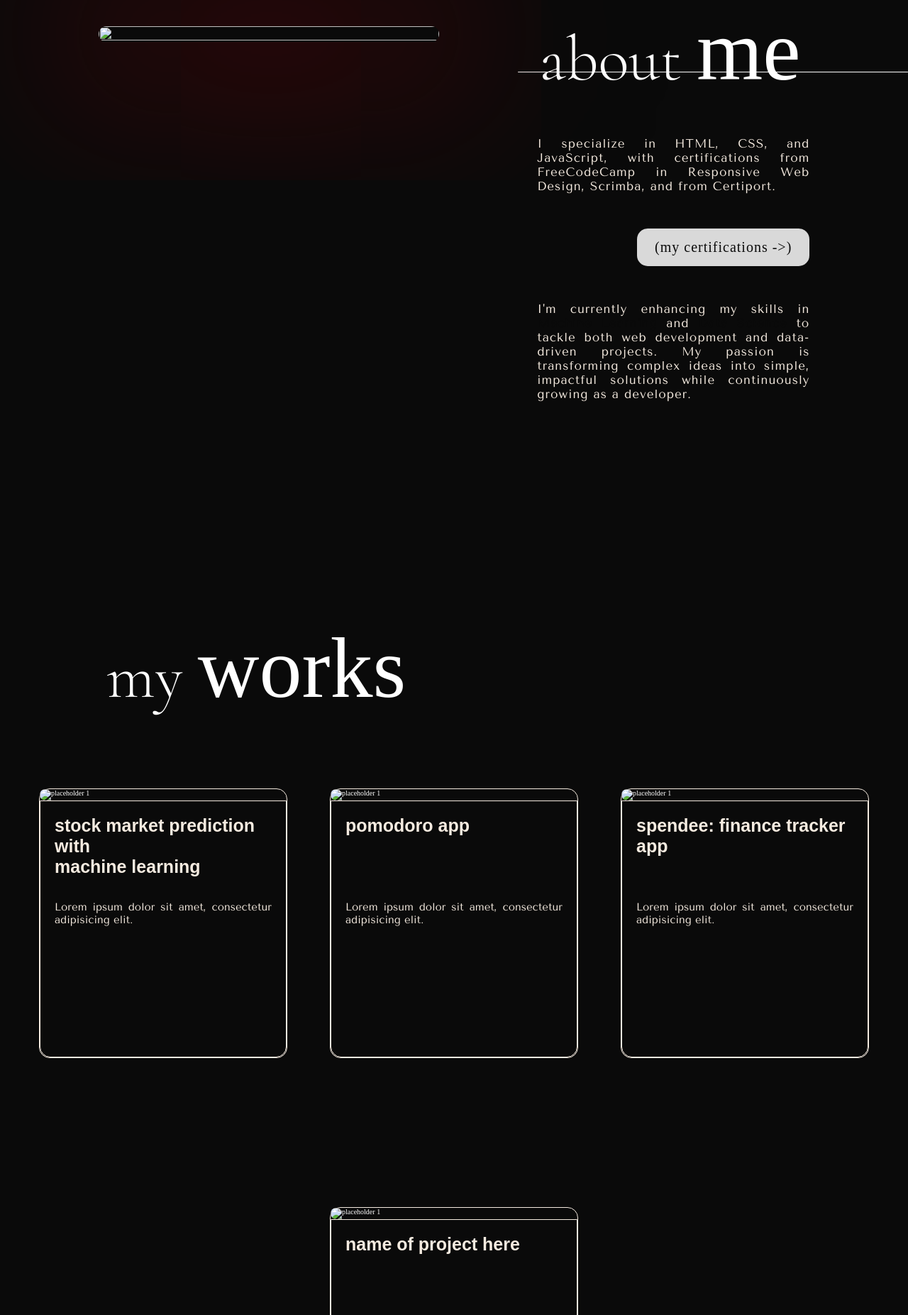
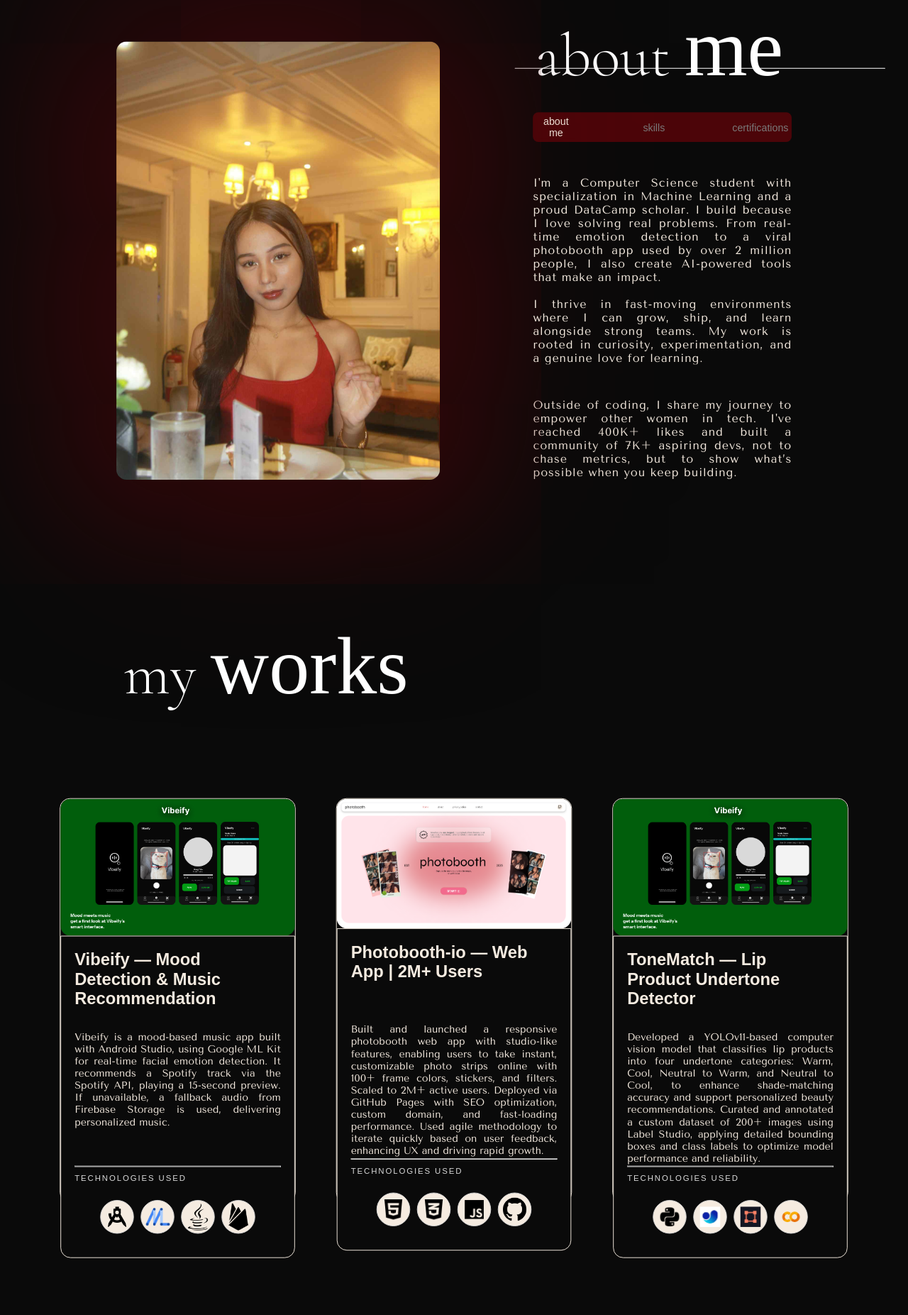
Before and after one commit to judiemosinabre/judiemosinabre.dev, a plain HTML site: page index.html in a window 1280 px wide. Shown: the part 947-2800 px from the top of the page at 71% size. Drawn offline with nearby package versions, Linux system fonts and the light colour scheme; a web font is replaced by a local one.

Commit message:
feat: update content and add animation in sections

```diff
--- a/index.html
+++ b/index.html
@@ -19,9 +19,10 @@
                     <li class="underline-hover"><a href="#about">About</a></li>
                     <li class="underline-hover"><a href="#works">Works</a></li>
 
-                    <div id="contact-wrapper">
+                    <li id="contact-wrapper"><a href="#contact">Contact</a></li>
+                    <!-- <div id="contact-wrapper">
                         <li id="contact-text"><a href="#contact">Contact</a></li>
-                    </div>
+                    </div> -->
                 </ul>
                 <div>
 
@@ -30,67 +31,72 @@
         </header>
         <main>
             <section class="hero" id="home">
-                <div class="hero-heading">
+                <div class="hero-heading hidden">
                     <h1 class="hero-title heading">welcome to my</h1>
                     <h1 class="cursive-text">portfolio</h1>
                 </div>
-                <div class="hero-subheading">
+                <div class="hero-subheading hidden">
                     <p class="normal-text">(I'm Judie) <br> (web developer)</p>
                 </div>
             </section>
             <section id="about">
-                <div class="header-container">
+                <div class="header-container hidden">
                     <h2 class="header-title heading about-title">about
                         <span class="cursive-text">me</span>
                     </h2>
                 </div>
-                <div class="about-content">
+                <div class="about-content hidden">
                     <img
-                        src="./assets/me.jpg"
+                        src="./assets/red_me.jpg"
                         class="about-image"
                     />
                     <div class="about-text">
-                        <p class="normal-text about-paragraph">
-                            I specialize in HTML, CSS, and JavaScript, with certifications from FreeCodeCamp in Responsive Web Design, Scrimba, and
-                            from Certiport.
+                        <div class="about-nav-container">
+                            <button class="about-nav" id="about-me-btn">about me</button>
+                            <button class="about-nav" id="about-skills-btn">skills</button>
+                            <button class="about-nav" id="about-cert-btn">certifications</button>
+                        </div>
+                        <p class="normal-text about-paragraph" id="about-text-placeholder">
+                            I'm a Computer Science student with specialization in Machine Learning and a proud DataCamp scholar. I build because I love solving
+                            real problems. From real-time emotion detection to a viral photobooth app used by over 2 million people, I also create
+                            AI-powered tools that make an impact.
+                            <br><br>
+                            I thrive in fast-moving environments where I can grow, ship, and learn alongside strong teams. My work is rooted in
+                            curiosity, experimentation, and a genuine love for learning.
                         </p>
-                        <div class="certifications-container">
-                            <a
-                            href="https://1drv.ms/f/c/61253542cbe8fae4/EsbsdLVW1JFArd9UrwkBXuwBrWnCntMcbbjIIE1ucrPRDg?e=bjm0Ra"
-                            target="_blank"
-                            class="cert-text">
-                                (my certifications ->)
-                            </a>
-                        </div>
-                        <p class="normal-text about-paragraph">
-                            I'm currently enhancing my skills in <span class="dark-text">Machine Learning</span> and <span class="dark-text">Data Science</span> to tackle both web development and data-driven
-                            projects. My passion is transforming complex ideas into simple, impactful solutions while continuously growing as a
-                            developer.
+                        <p class="normal-text about-paragraph" id="about-me-extra">
+                            Outside of coding, I share my journey to empower other women in tech. I've reached 400K+ likes and built a community of 7K+ aspiring devs, not to chase metrics, but to show what’s possible when you keep building.
                         </p>
                     </div>
                 </div>
             </section>
             <section id="works">
-                <div class="header-container work-title-container">
+                <div class="header-container work-title-container hidden">
                     <h2 class="header-title heading works-title">my
                         <span class="cursive-text">works</span>
                     </h2>
                 </div>
-                <div class="works-container">
+                <div class="works-container hidden">
                     <div class="work-card">
                         <img
                             class="work-image"
-                            src="assets/placeholder-1.jpg"
+                            src="assets/vibeify-assets/vibeify-mockup.png"
                             alt="placeholder 1"
                         />
                         <div class="work-text">
-                            <h3 class="project-title">stock market prediction with <br> machine learning</h3>
+                            <h3 class="project-title">Vibeify — Mood Detection & Music Recommendation</h3>
                             <p class="project-description">
-                                Lorem ipsum dolor sit amet, consectetur adipisicing elit.
+                                Vibeify is a mood-based music app built with Android Studio, using Google ML Kit for real-time facial emotion detection.
+                                It recommends a Spotify track via the Spotify API, playing a 15-second preview. If unavailable, a fallback audio from
+                                Firebase Storage is used, delivering personalized music.
                             </p>
-
-                            <div class="icons-container">
-                                <a></a>
+                            <hr>
+                            <p class="arial-text">TECHNOLOGIES USED</p>
+                            <div class="tech-icons-container">
+                                <div class="tech-icons"><img src="assets/vibeify-assets/android-studio-icon.png" alt="" class="tech-image-icons"></div>
+                                <div class="tech-icons"><img src="assets/vibeify-assets/ml-kit-icon.png" alt="" class="tech-image-icons"></div>
+                                <div class="tech-icons"><img src="assets/vibeify-assets/java-icon.png" alt="" class="tech-image-icons"></div>
+                                <div class="tech-icons"><img src="assets/vibeify-assets/firebase-icon.png" alt="" class="tech-image-icons"></div>
                             </div>
                         </div>
                     </div>
@@ -98,62 +104,58 @@
                     <div class="work-card">
                         <img
                             class="work-image"
-                            src="assets/placeholder-2.jpg"
+                            src="assets/photobooth-assets/home-mockup.png"
                             alt="placeholder 1"
                         />
                         <div class="work-text">
-                            <h3 class="project-title">pomodoro app</h3>
+                            <h3 class="project-title">Photobooth-io — Web App | 2M+ Users</h3>
                             <p class="project-description">
-                                Lorem ipsum dolor sit amet, consectetur adipisicing elit.
+                                Built and launched a responsive photobooth web app with studio-like features, enabling users to take instant,
+                                customizable photo strips online with 100+ frame colors, stickers, and filters. Scaled to 2M+ active users. Deployed via GitHub Pages with SEO optimization, custom domain, and fast-loading performance. Used agile
+                                methodology to iterate quickly based on user feedback, enhancing UX and driving rapid growth.
                             </p>
-
-                            <div class="icons-container">
-                                <a></a>
+                            <hr>
+                            <p class="arial-text">TECHNOLOGIES USED</p>
+                            <div class="tech-icons-container">
+                                <div class="tech-icons"><img src="assets/photobooth-assets/html-icon.png" alt="" class="tech-image-icons large-icons"></div>
+                                <div class="tech-icons"><img src="assets/photobooth-assets/css-icon.png" alt="" class="tech-image-icons large-icons"></div>
+                                <div class="tech-icons"><img src="assets/photobooth-assets/js-icon.png" alt="" class="tech-image-icons large-icons"></div>
+                                <div class="tech-icons"><img src="assets/icons/github-icon.png" alt="" class="tech-image-icons"></div>
                             </div>
                         </div>
                     </div>
                     <div class="work-card">
                         <img
                             class="work-image"
-                            src="assets/placeholder-3.jpg"
+                            src="assets/vibeify-assets/vibeify-mockup.png"
                             alt="placeholder 1"
                         />
                         <div class="work-text">
-                            <h3 class="project-title">spendee: finance tracker app</h3>
+                            <h3 class="project-title">ToneMatch — Lip Product Undertone Detector</h3>
                             <p class="project-description">
-                                Lorem ipsum dolor sit amet, consectetur adipisicing elit.
+                                Developed a YOLOv11-based computer vision model that classifies lip products into four undertone categories: Warm, Cool,
+                                Neutral to Warm, and Neutral to Cool, to enhance shade-matching accuracy and support personalized beauty recommendations.
+                                Curated and annotated a custom dataset of 200+ images using Label Studio, applying detailed bounding boxes and class
+                                labels to optimize model performance and reliability.
                             </p>
-
-                            <div class="icons-container">
-                                <a></a>
-                            </div>
-                        </div>
-                    </div>
-                    <div class="work-card">
-                        <img
-                            class="work-image"
-                            src="assets/placeholder-4.jpg"
-                            alt="placeholder 1"
-                        />
-                        <div class="work-text">
-                            <h3 class="project-title">name of project here</h3>
-                            <p class="project-description">
-                                Lorem ipsum dolor sit amet, consectetur adipisicing elit.
-                            </p>
-
-                            <div class="icons-container">
-                                <a></a>
+                            <hr>
+                            <p class="arial-text">TECHNOLOGIES USED</p>
+                            <div class="tech-icons-container">
+                                <div class="tech-icons"><img src="assets/tone-match-assets/python-icon.png" alt="" class="tech-image-icons large-icons"></div>
+                                <div class="tech-icons"><img src="assets/tone-match-assets/ultralytics-yolo-icon.jpg" alt="" class="tech-image-icons large-icons"></div>
+                                <div class="tech-icons"><img src="assets/tone-match-assets/label-studio-icon.jpg" alt="" class="tech-image-icons large-icons"></div>
+                                <div class="tech-icons"><img src="assets/tone-match-assets/colab-icon.png" alt="" class="tech-image-icons large-icons"></div>
                             </div>
                         </div>
                     </div>
                 </div>
             </section>
             <section id="contact">
-                <div class="contact-heading">
-                    <h1 class="contact-title heading ">want to turn ideas into</h1>
+                <div class="contact-heading hidden">
+                    <h1 class="contact-title heading">want to turn ideas into</h1>
                     <h1 class="cursive-text">reality?</h1>
                 </div>
-                <div class="contact-text-container">
+                <div class="contact-text-container hidden">
                     <p class="contact-text">
                         Let's connect!
                         <br>
@@ -163,18 +165,16 @@
                         Email: judiemosinabre.work@gmail.com
                     </p>
                 </div>
-                <div class="contact-icons">
-                    <a href="https://www.linkedin.com/in/judie-mosinabre/" target="_blank" class="linkedin-icon">
-                        <i class="fa-brands fa-linkedin-in fa-2xl"></i>
-                    </a>
-                    <a href="https://github.com/judiemosinabre" target="_blank" class="github-icon">
-                        <i class="fa-brands fa-github fa-2xl"></i>
-                    </a>
-
-
+                <div class="contact-icons hidden">
+                    <button class="contact-icons-container">
+                        <img src="assets/icons/linkedin-icon.png" alt="" class="image-icons">
+                    </button>
+                    <button class="contact-icons-container">
+                        <img src="assets/icons/github-icon.png" alt="" class="image-icons">
+                    </button>
                 </div>
             </section>
         </main>
-        <script src="https://kit.fontawesome.com/889828c10b.js" crossorigin="anonymous"></script>
+        <script src="main.js"></script>
     </body>
 </html>
```
